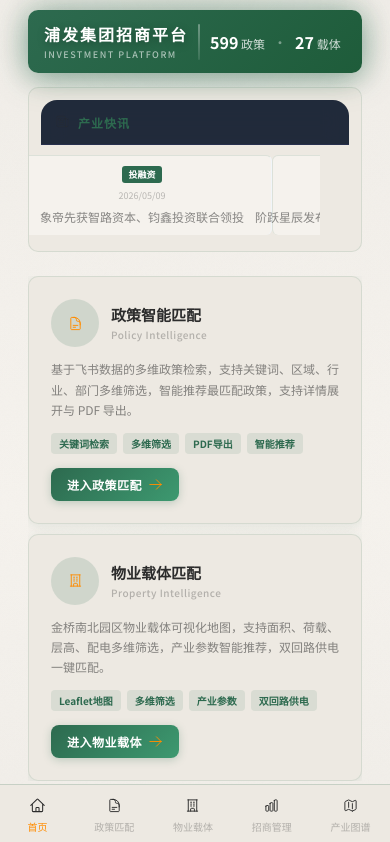
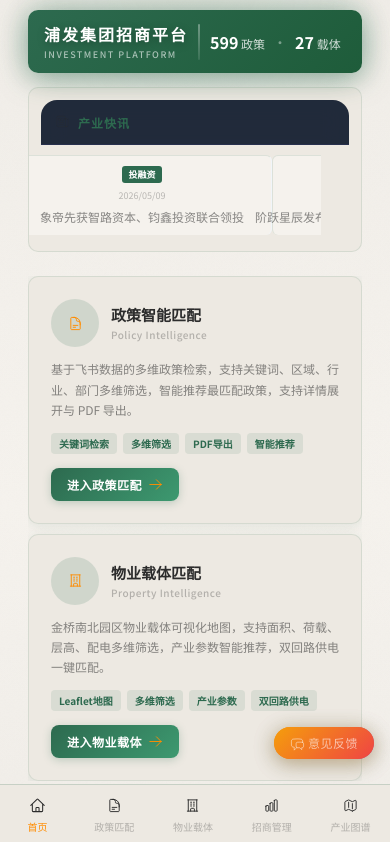
Before and after one commit to elsak667/property-match-tauri, a React (Vite) app: page / in a window 390 px wide. Shown: the top 842 px of the page. Built offline with nearby package versions, Linux system fonts and the light colour scheme.

Commit message:
fix(FAB): 统一类名ai-fab-wrap，消除fab-stack与ai-fab-wrap不一致问题

```diff
--- a/src/index.css
+++ b/src/index.css
@@ -1573,7 +1573,7 @@
    Mobile Responsive — 768px and below
    ══════════════════════════════════════════ */
 /* ─── 浮窗助手按钮 ─── */
-.fab-stack {
+.ai-fab-wrap {
   position: fixed;
   right: 24px;
   bottom: 80px;
@@ -1582,11 +1582,6 @@
   flex-direction: column;
   align-items: center;
   gap: 9px;
-}
-
-.ai-fab-wrap {
-  display: flex;
-  align-items: center;
 }
 
 .ai-fab {
@@ -2109,7 +2104,7 @@
   .footer-credit { font-size: 10px !important; }
 
   /* ─── 浮窗助手 移动端 ─── */
-  .fab-stack { right: 16px; bottom: 85px; }
+  .ai-fab-wrap { right: 16px; bottom: 85px; }
   .ai-fab { width: 100px; height: 32px; padding: 0 10px; }
   .ai-fab-label { font-size: 12px; }
   .ai-fab-icon { font-size: 16px; }
```
